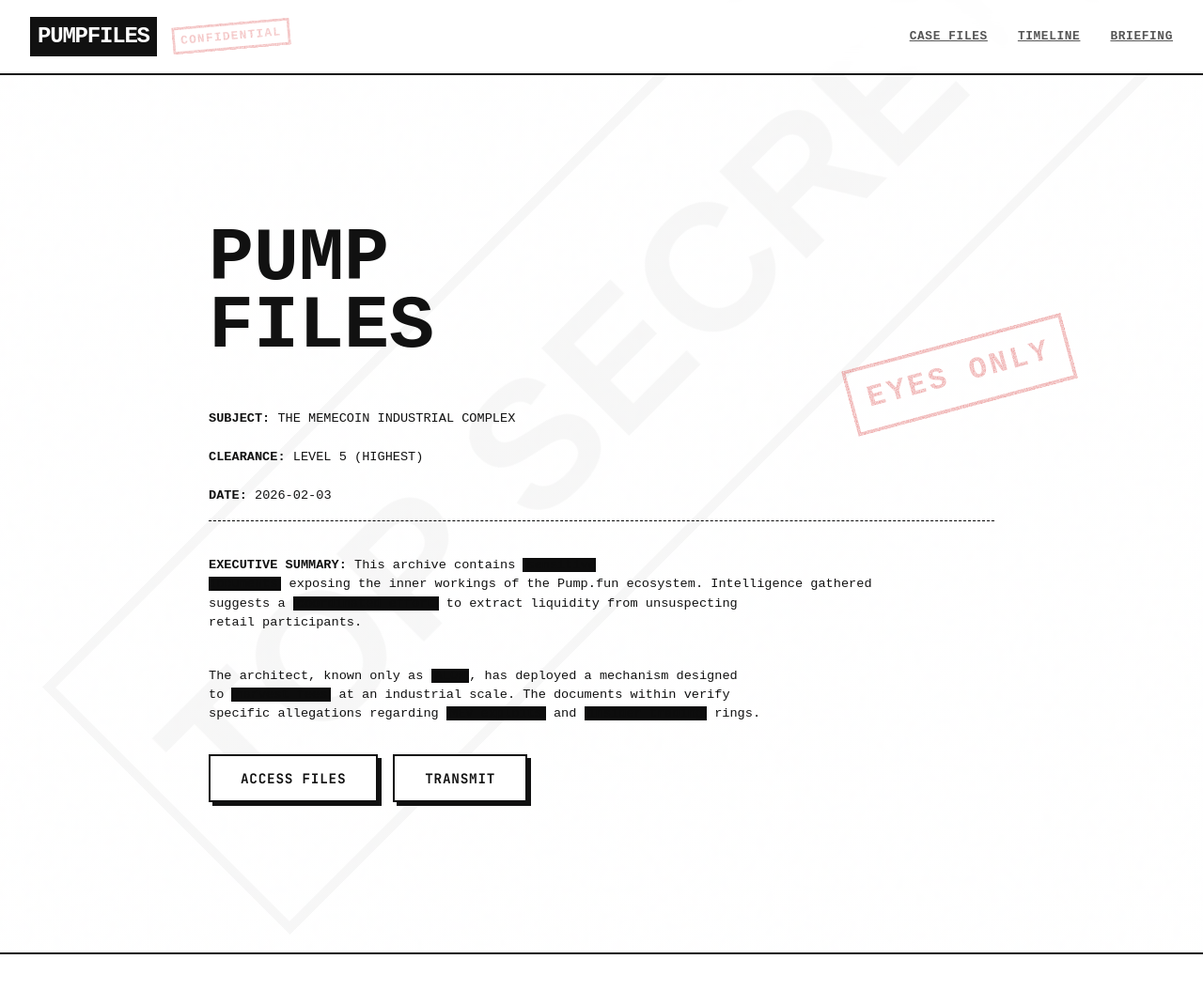
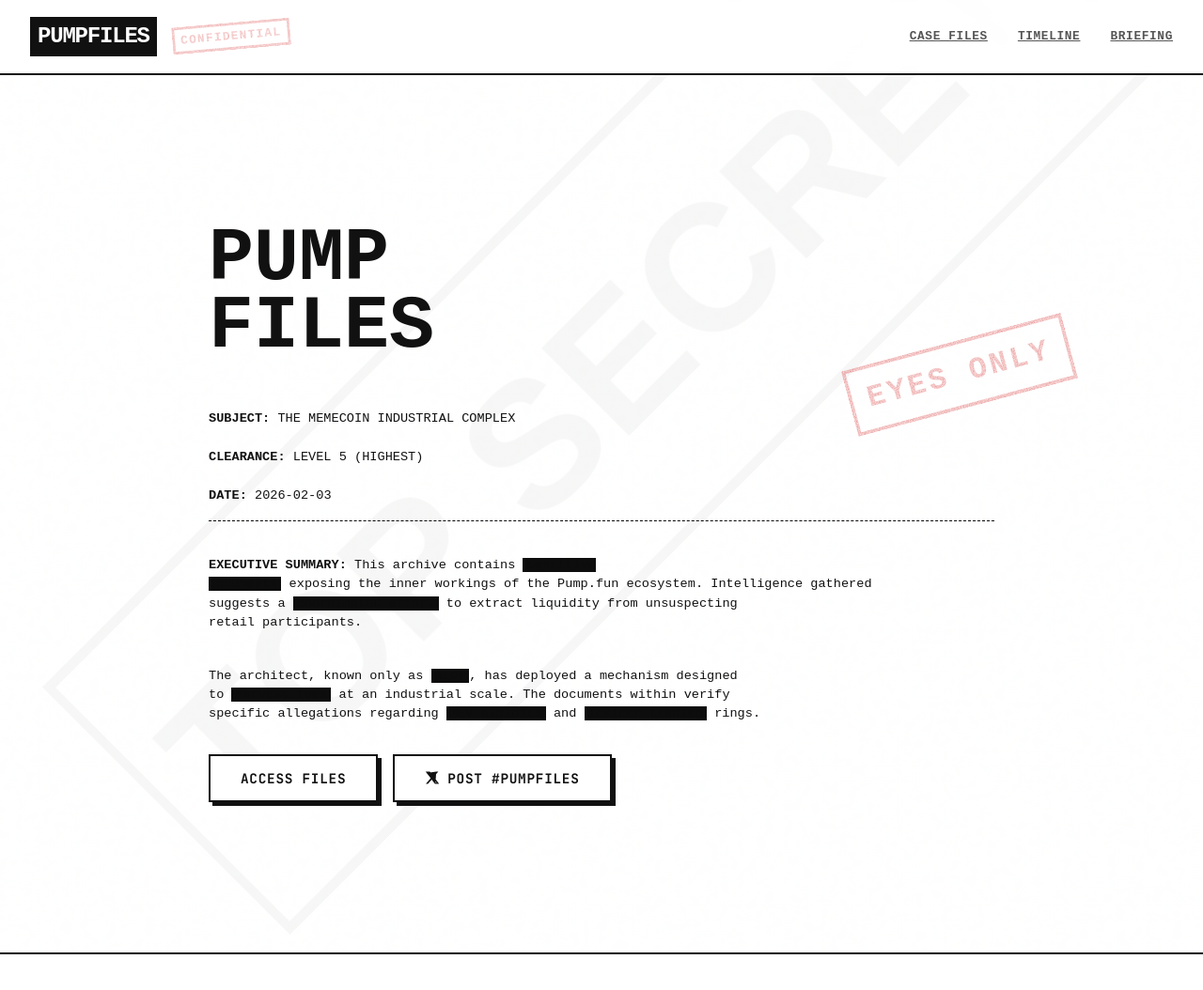
Before and after one commit to akbai115/a982, a plain HTML site: page index.html in a window 1280 px wide. Shown: the top 1054 px of the page at 94% size. Drawn offline with Linux system fonts and the light colour scheme.

Commit message:
Update social share button with X icon and new text

```diff
--- a/index.html
+++ b/index.html
@@ -76,8 +76,16 @@
                     <button class="btn"
                         onclick="document.getElementById('files').scrollIntoView({behavior: 'smooth'})">ACCESS
                         FILES</button>
-                    <a href="https://twitter.com/intent/tweet?text=I%20have%20accessed%20the%20files.%20%23PUMPFILES"
-                        target="_blank" class="btn">TRANSMIT</a>
+                    <a href="https://twitter.com/intent/tweet?text=The%20files%20have%20been%20released.%20%23PUMPFILES%20pumpfiles.com"
+                        target="_blank" class="btn" style="display: inline-flex; align-items: center; gap: 0.5rem;">
+                        <svg viewBox="0 0 24 24" aria-hidden="true"
+                            style="width: 1rem; height: 1rem; fill: currentColor;">
+                            <path
+                                d="M18.244 2.25h3.308l-7.227 8.26 8.502 11.24H16.17l-5.214-6.817L4.99 21.75H1.68l7.73-8.835L1.254 2.25H8.08l4.713 6.231zl-1.161 17.52h1.833L7.084 4.126H5.117z">
+                            </path>
+                        </svg>
+                        POST #PUMPFILES
+                    </a>
                 </div>
             </div>
         </div>
```
